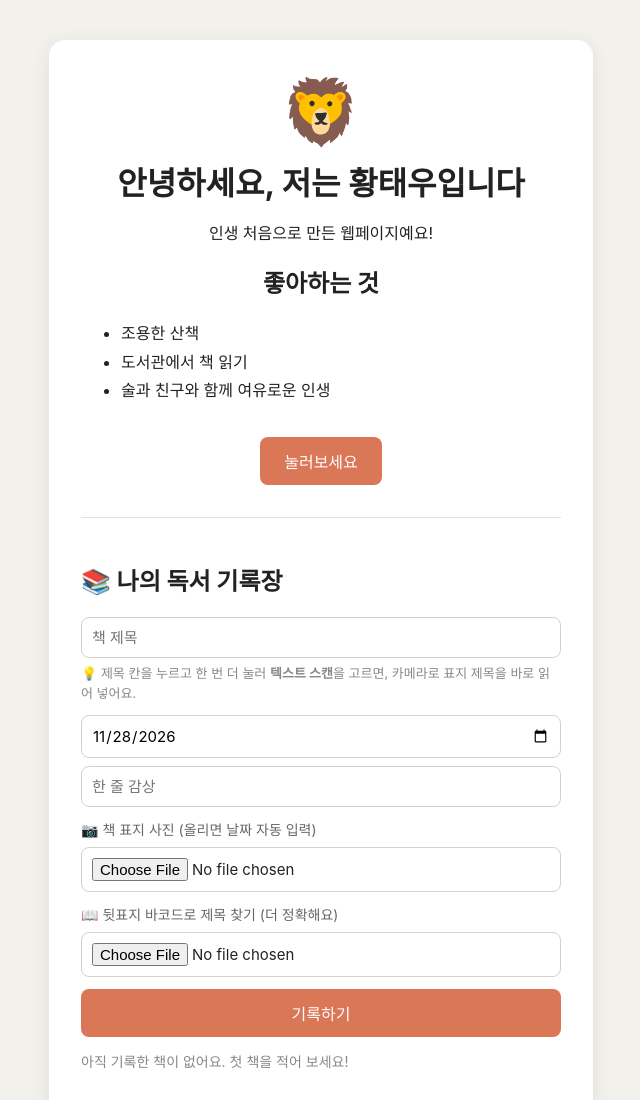
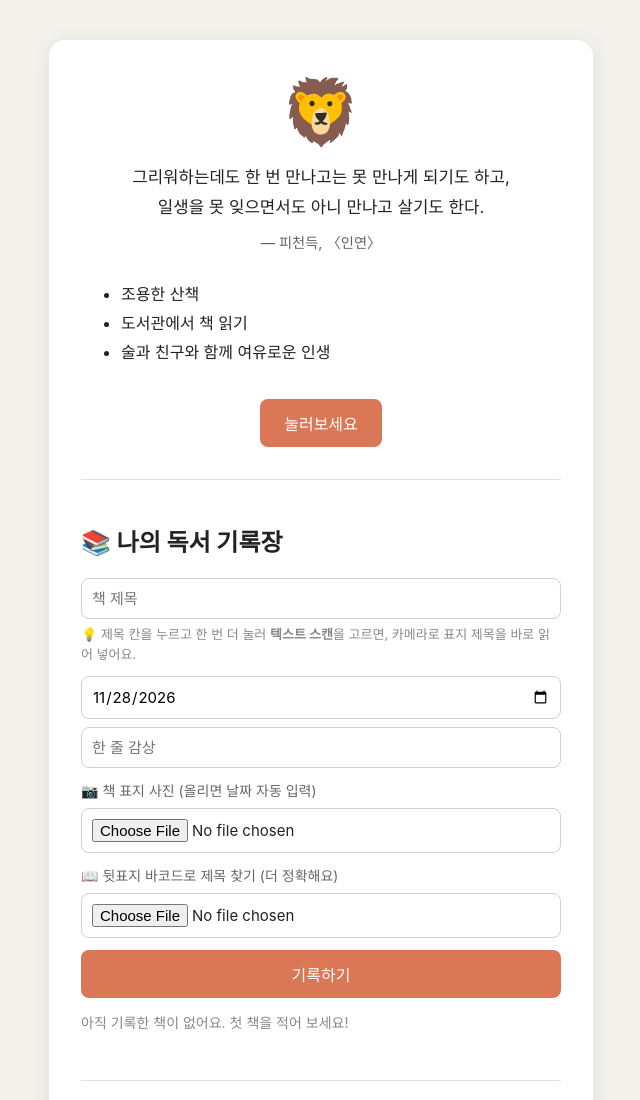
Before and after one commit to HTU7428/hi-claude, a plain HTML site: page index.html in a window 1280 px wide. Shown: the top 1100 px of the page, without its empty margins (319-959 px from the left). Drawn offline with Linux system fonts and the light colour scheme.

Commit message:
접속 화면을 피천득 〈인연〉 글귀로 교체
Co-Authored-By: Claude Sonnet 5.5 <noreply@anthropic.com>

```diff
--- a/index.html
+++ b/index.html
@@ -285,6 +285,14 @@
     .steps-num {
       font-variant-numeric: tabular-nums;
     }
+    .quote {
+      margin: 8px 0 20px;
+      padding: 4px 8px;
+      line-height: 1.8;
+      font-size: 1.05em;
+    }
+    .quote p { margin: 0 0 8px; }
+    .quote footer { font-size: 0.85em; opacity: 0.7; }
   </style>
 </head>
 
@@ -292,10 +300,12 @@
   <!-- 여기부터 내용(HTML): 화면에 보이는 글과 버튼입니다 -->
   <div class="card">
     <div class="emoji">🦁</div>
-    <h1>안녕하세요, 저는 황태우입니다</h1>
-    <p>인생 처음으로 만든 웹페이지예요!</p>
-
-    <h2>좋아하는 것</h2>
+    <blockquote class="quote">
+      <p>그리워하는데도 한 번 만나고는 못 만나게 되기도 하고,<br>
+      일생을 못 잊으면서도 아니 만나고 살기도 한다.</p>
+      <footer>— 피천득, 〈인연〉</footer>
+    </blockquote>
+
     <ul>
       <li>조용한 산책</li>
       <li>도서관에서 책 읽기</li>
```
